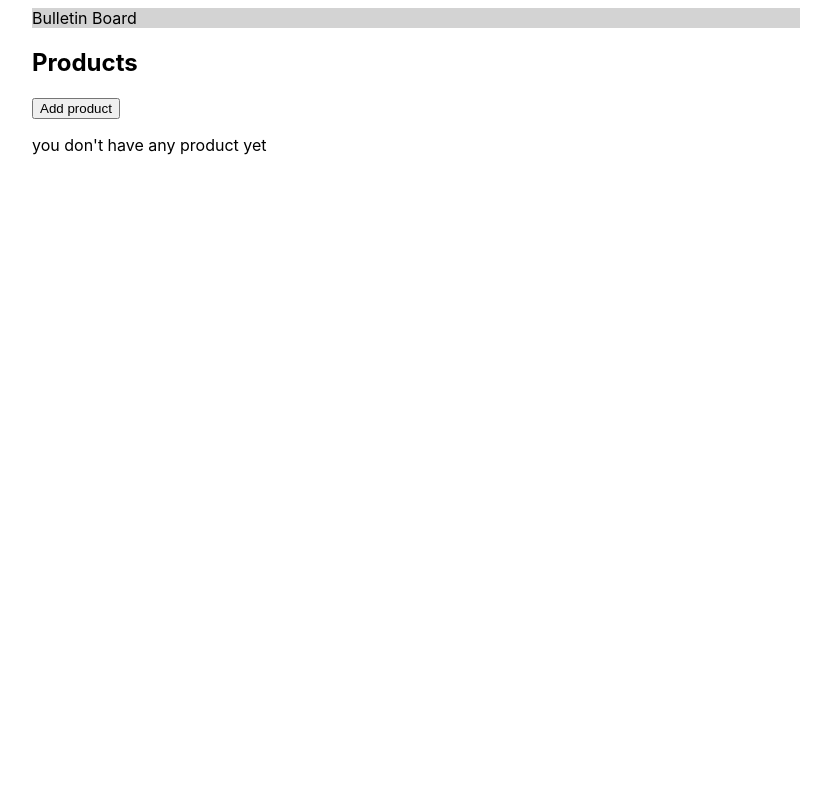
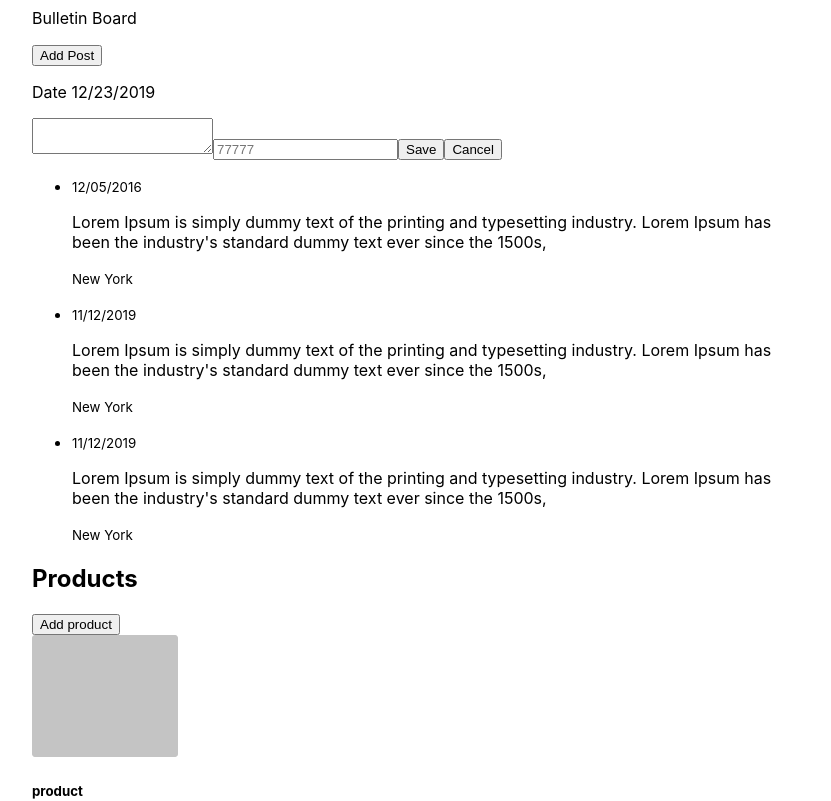
Before and after one commit to gsc229/quick-street-fe, a React (Create React App) app in the folder app/: page / in a window 1280 px wide. Shown: the part 980-1781 px from the top of the page, without its empty margins (224-1055 px from the left). Before the commit the page ends 1151 px from the top, so only its background shows below. Built offline with nearby package versions, Linux system fonts and the light colour scheme.

Commit message:
add vendor post list and product list

```diff
--- a/app/src/App.css
+++ b/app/src/App.css
@@ -129,7 +129,8 @@
   margin-left: 10px;
 }
 
-.vendor_info_about input {
+.vendor_info_about textarea {
+  border: 1px solid black;
   margin-top: 5%;
   width: 120%;
   height: 70%;
@@ -147,8 +148,9 @@
   margin-top: 6%;
 }
 
-.vendor_bulletin_board_container {
-  background-color: lightgrey;
+/************/
+
+.vendor_bulletin_container {
   width: 100%;
   height: 100%;
 }
--- a/app/src/components/VendorProfile/VendorAbout.js
+++ b/app/src/components/VendorProfile/VendorAbout.js
@@ -73,7 +73,7 @@ const About = props => {
             </div>
             <div className="vendor_info_about">
               <label>About</label>
-              <input
+              <textarea
                 type="text"
                 name="about"
                 value={info.about}
--- /dev/null
+++ b/app/src/components/VendorProfile/VendorAddPostForm.js
@@ -0,0 +1,43 @@
+import React, { useState } from "react";
+
+const VendorAddPostForm = () => {
+  let today = new Date();
+
+  let dd = String(today.getDate()).padStart(2, "0");
+  let mm = String(today.getMonth() + 1).padStart(2, "0"); //January is 0!
+  let yyyy = today.getFullYear();
+
+  today = mm + "/" + dd + "/" + yyyy;
+
+  const [post, setPost] = useState({
+    content: "",
+    zipcode: ""
+  });
+
+  const postChangeHandler = e => {
+    setPost({ ...post, [e.target.name]: e.target.value });
+    console.log(post);
+  };
+
+  return (
+    <form>
+      <p>{`Date ${today}`}</p>
+      <textarea
+        value={post.content}
+        onChange={postChangeHandler}
+        name="content"
+      />
+      <input
+        type="text"
+        name="zipcode"
+        value={post.zipcode}
+        onChange={postChangeHandler}
+        placeholder="77777"
+      />
+      <button>Save</button>
+      <button>Cancel</button>
+    </form>
+  );
+};
+
+export default VendorAddPostForm;
--- a/app/src/components/VendorProfile/VendorBulletin.js
+++ b/app/src/components/VendorProfile/VendorBulletin.js
@@ -1,10 +1,38 @@
 import React, { useState } from "react";
 import VendorPost from "./VendorPost";
+import VendorAddPostForm from "./VendorAddPostForm";
+import VendorPostList from "./VendorPostList";
+
+const p = [
+  {
+    content:
+      "Lorem Ipsum is simply dummy text of the printing and typesetting industry. Lorem Ipsum has been the industry's standard dummy text ever since the 1500s,",
+    date: "12/05/2016",
+    location: "New York"
+  },
+  {
+    content:
+      "Lorem Ipsum is simply dummy text of the printing and typesetting industry. Lorem Ipsum has been the industry's standard dummy text ever since the 1500s,",
+    date: "11/12/2019",
+    location: "New York"
+  },
+  {
+    content:
+      "Lorem Ipsum is simply dummy text of the printing and typesetting industry. Lorem Ipsum has been the industry's standard dummy text ever since the 1500s,",
+    date: "11/12/2019",
+    location: "New York"
+  }
+];
 
 const VendorBulletin = props => {
   return (
-    <div className="vendor_bulletin_board_container">
+    <div className="vendor_bulletin_container">
       <p>Bulletin Board</p>
+      <button>Add Post</button>
+
+      <VendorAddPostForm />
+
+      <VendorPostList posts={p} />
     </div>
   );
 };
--- a/app/src/components/VendorProfile/VendorPost.js
+++ b/app/src/components/VendorProfile/VendorPost.js
@@ -1,7 +1,17 @@
 import React from "react";
 
-const VendorPost = ({ post }) => {
-  return <li>{post}</li>;
+const VendorPost = ({ content, date, location }) => {
+  return (
+    <li>
+      <p>
+        <small>{date}</small>
+      </p>
+      <p>{content}</p>
+      <p>
+        <small>{location}</small>
+      </p>
+    </li>
+  );
 };
 
 export default VendorPost;
--- /dev/null
+++ b/app/src/components/VendorProfile/VendorPostList.js
@@ -0,0 +1,20 @@
+import React from "react";
+import VendorPost from "./VendorPost";
+
+const VendorPostList = ({ posts }) => {
+  return (
+    <ul>
+      {posts
+        ? posts.map(p => (
+            <VendorPost
+              content={p.content}
+              date={p.date}
+              location={p.location}
+            />
+          ))
+        : null}
+    </ul>
+  );
+};
+
+export default VendorPostList;
--- a/app/src/components/VendorProfile/VendorProfile.js
+++ b/app/src/components/VendorProfile/VendorProfile.js
@@ -7,6 +7,40 @@ import create from "../../assets/create.png";
 import save from "../../assets/save.png";
 import upload from "../../assets/upload.png";
 import VendorBulletin from "./VendorBulletin";
+import rectangle from "../../assets/rectangle.png";
+
+const p = [
+  {
+    name: "product",
+    price: "1.00",
+    img: rectangle
+  },
+  {
+    name: "product",
+    price: "1.00",
+    img: rectangle
+  },
+  {
+    name: "product",
+    price: "1.00",
+    img: rectangle
+  },
+  {
+    name: "product",
+    price: "1.00",
+    img: rectangle
+  },
+  {
+    name: "product",
+    price: "1.00",
+    img: rectangle
+  },
+  {
+    name: "product",
+    price: "1.00",
+    img: rectangle
+  }
+];
 
 const VendorProfile = () => {
   const [modal, setModal] = useState(false);
@@ -59,7 +93,7 @@ const VendorProfile = () => {
       </nav>
       <VendorAbout />
       <VendorBulletin />
-      <VendorProducts addProduct={addProduct} />
+      <VendorProducts products={p} addProduct={addProduct} />
       <VendorAddProductForm
         modal={modal}
         addProductformClickHandler={addProductformClickHandler}
```
Also changed, not shown: app/src/assets/rectangle.png (added).
